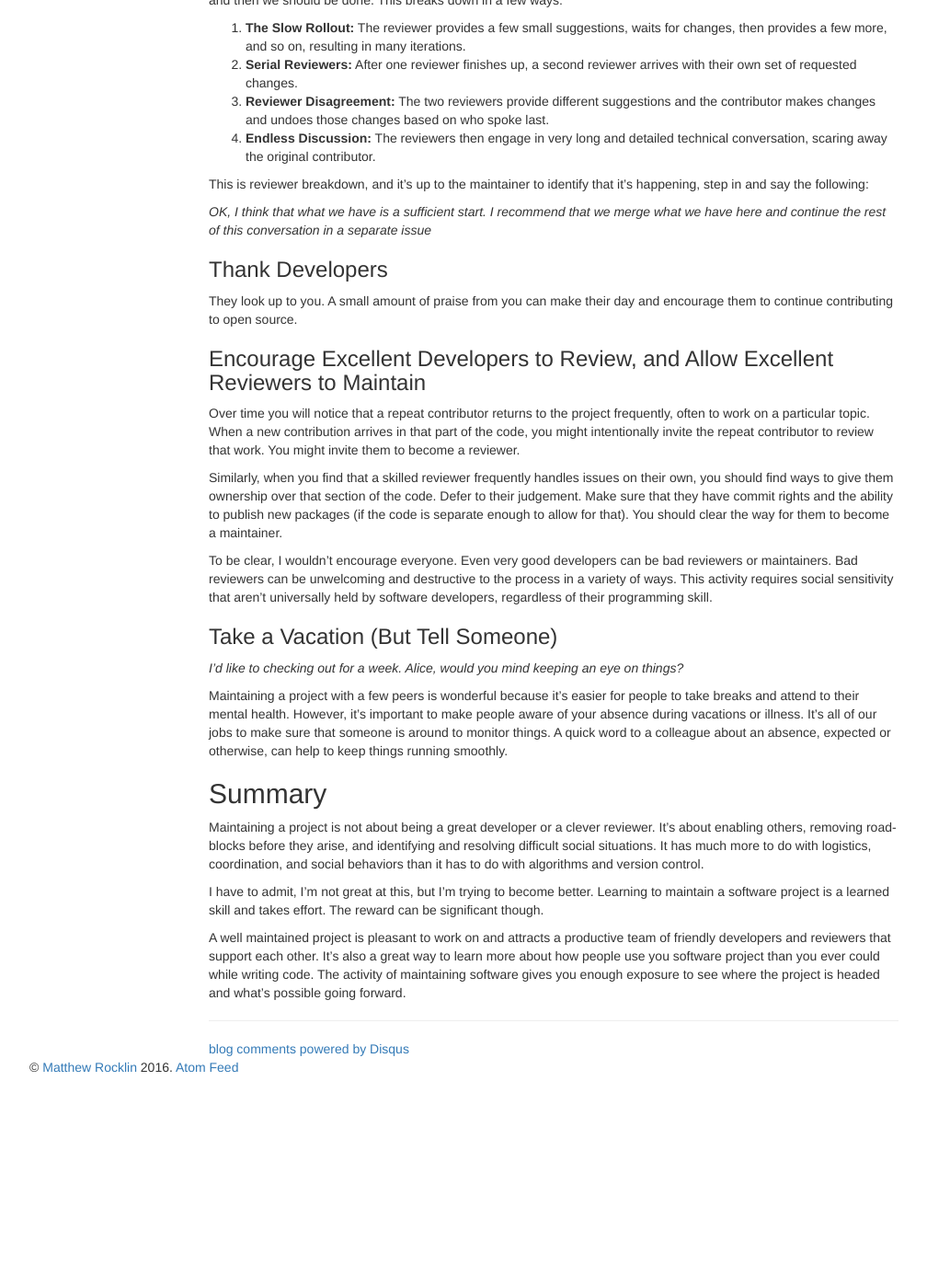
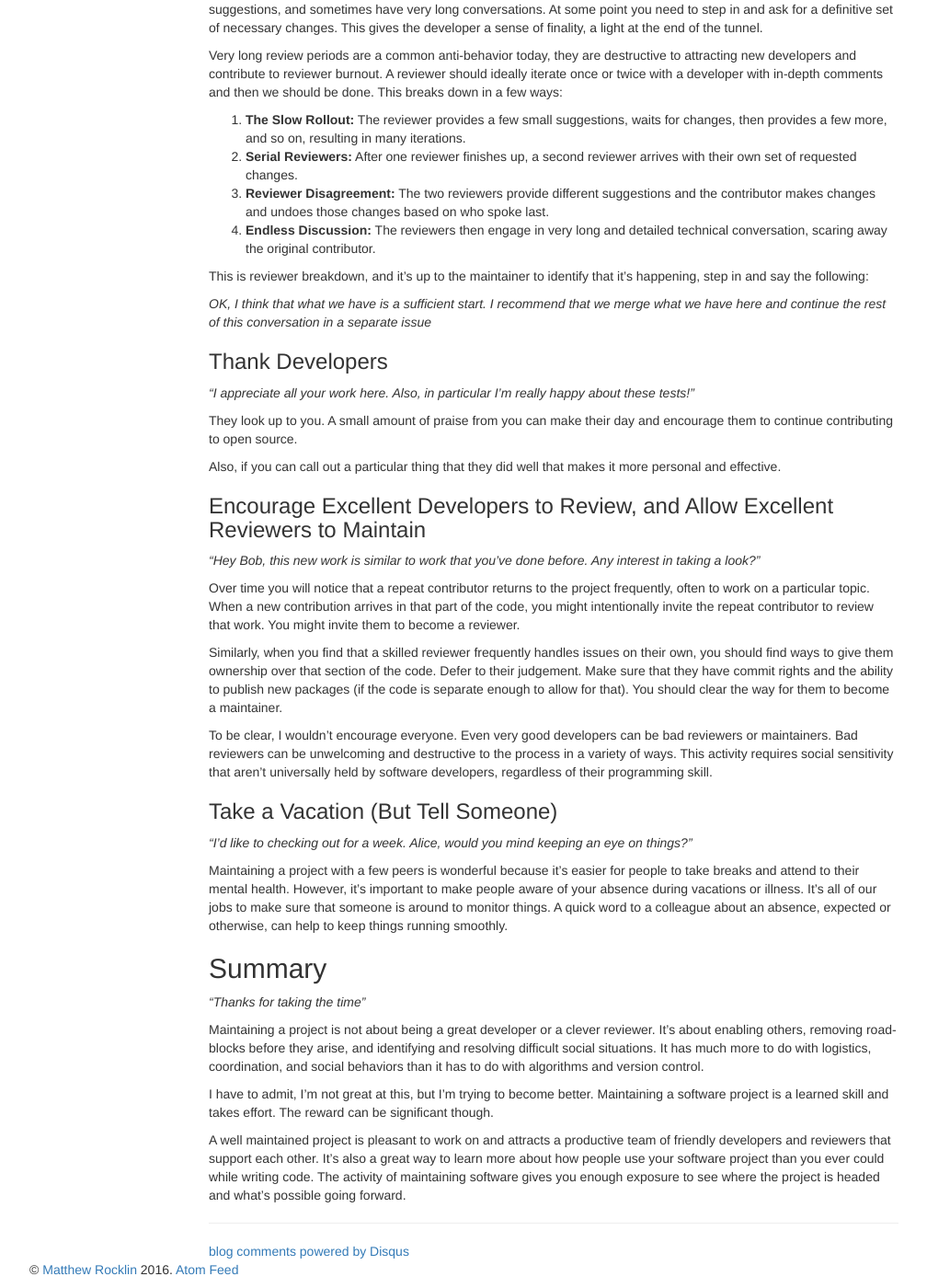
Before and after one commit to besyskymnbk/blog, a Jekyll site: the page built from _posts/work/2019-05-18-maintainer.md, in a window 1280 px wide and 1400 px high, scrolled down 3384 px. Shown: the whole window at 92% size, without its empty margins (38-1046 px from the left). Built offline with Jekyll 4.4.1, drawn with Linux system fonts in a browser that asks for light colours; comment, search, counter and statistics services are not loaded; before the commit the page ends 4564 px from its top, so only the background shows below that; some of the changed text lies outside the part shown.

Commit message:
copy editing

```diff
--- a/_posts/work/2019-05-18-maintainer.md
+++ b/_posts/work/2019-05-18-maintainer.md
@@ -98,6 +98,11 @@ every problem, and you probably don't have time anyway.  It's your job to make
 sure that the right reviewer sees the problem, and then track that it gets
 resolved.
 
+But also, don't *overuse* your reviewers.  Everyone has a tolernace for how
+much they're willing to help.  You may have to spread things out a little.
+Getting to know your reviewers personally and learning their interests can help
+you to make decisions about when and where to use them.
+
 
 ### But follow up
 
@@ -108,8 +113,10 @@ suggestions for Bob on this?"*
 
 The reviewers you rely on are likely to swoop in, convey expertise, and then
 disappear back to their normal lives.  Thank them for their help, and don't
-rely on them to track the work to completion, that's your job.  We often see
-the following timeline:
+rely on them to track the work to completion, that's your job.  You may have to
+direct converstion a bit.
+
+We often see the following timeline:
 
 -  **Contributor:** "Hi! I made a patch for X!"
 -  **Maintainer:** "Welcome!  Nice patch!  Hey Reviewer, you know X really well,
@@ -261,11 +268,19 @@ separate issue*
 
 ### Thank Developers
 
+*"I appreciate all your work here.  Also, in particular I'm really happy about these tests!"*
+
 They look up to you.  A small amount of praise from you can make their day and
 encourage them to continue contributing to open source.
 
+Also, if you can call out a particular thing that they did well that makes it
+more personal and effective.
+
 
 ### Encourage Excellent Developers to Review, and Allow Excellent Reviewers to Maintain
+
+*"Hey Bob, this new work is similar to work that you've done before.  Any
+interest in taking a look?"*
 
 Over time you will notice that a repeat contributor returns to the project
 frequently, often to work on a particular topic.  When a new contribution
@@ -287,8 +302,8 @@ programming skill.
 
 ### Take a Vacation (But Tell Someone)
 
-*I'd like to checking out for a week.  Alice, would you mind keeping an eye on
-things?*
+*"I'd like to checking out for a week.  Alice, would you mind keeping an eye on
+things?"*
 
 Maintaining a project with a few peers is wonderful because it's easier for
 people to take breaks and attend to their mental health.  However, it's
@@ -300,6 +315,8 @@ keep things running smoothly.
 
 ## Summary
 
+*"Thanks for taking the time"*
+
 Maintaining a project is not about being a great developer or a clever
 reviewer.  It's about enabling others, removing road-blocks before they arise,
 and identifying and resolving difficult social situations.  It has much more to
@@ -307,12 +324,12 @@ do with logistics, coordination, and social behaviors than it has to do with
 algorithms and version control.
 
 I have to admit, I'm not great at this, but I'm trying to become better.
-Learning to maintain a software project is a learned skill and takes effort.
+Maintaining a software project is a learned skill and takes effort.
 The reward can be significant though.
 
 A well maintained project is pleasant to work on and attracts a productive team
 of friendly developers and reviewers that support each other.  It's also a
-great way to learn more about how people use you software project than you ever
-could while writing code.  The activity of maintaining software gives you
+great way to learn more about how people use your software project than you
+ever could while writing code.  The activity of maintaining software gives you
 enough exposure to see where the project is headed and what's possible going
 forward.
```
Also changed, not shown: other parts of _posts/work/2019-05-18-maintainer.md (+1 -1 lines).
